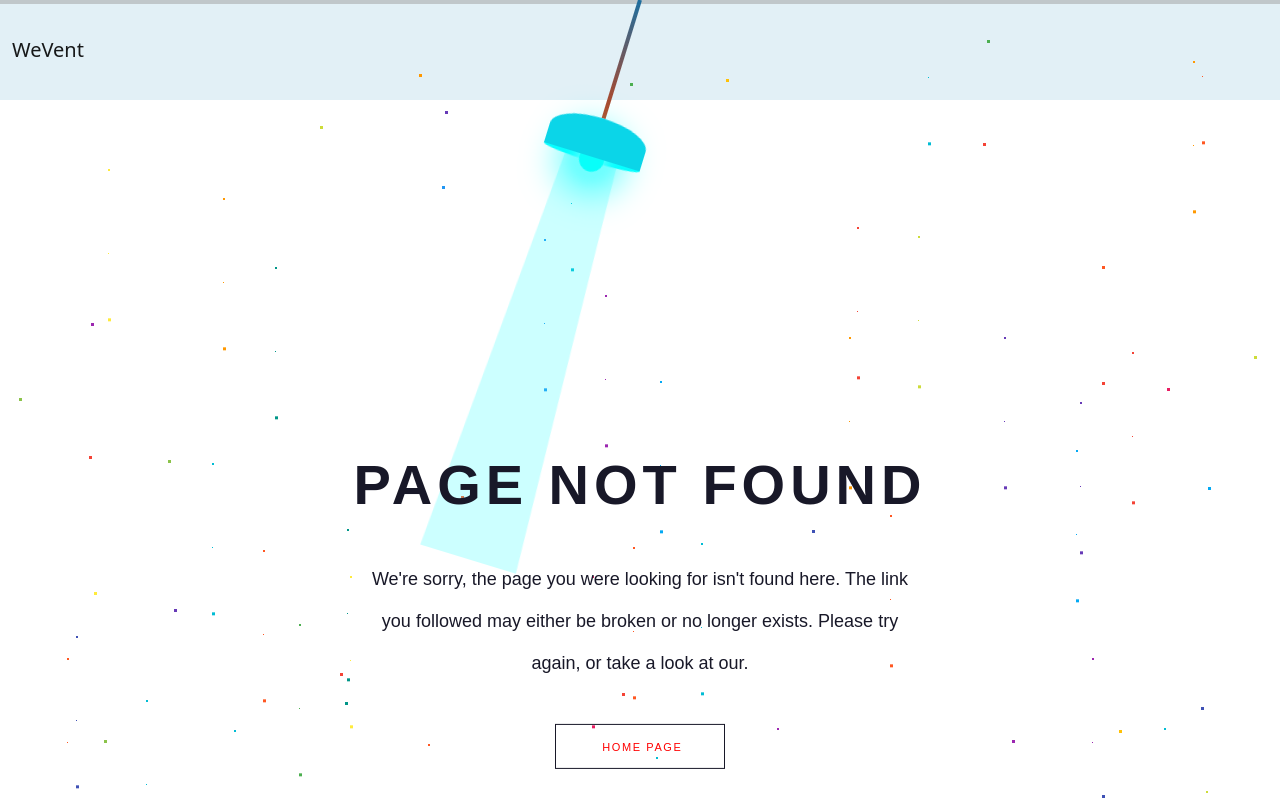
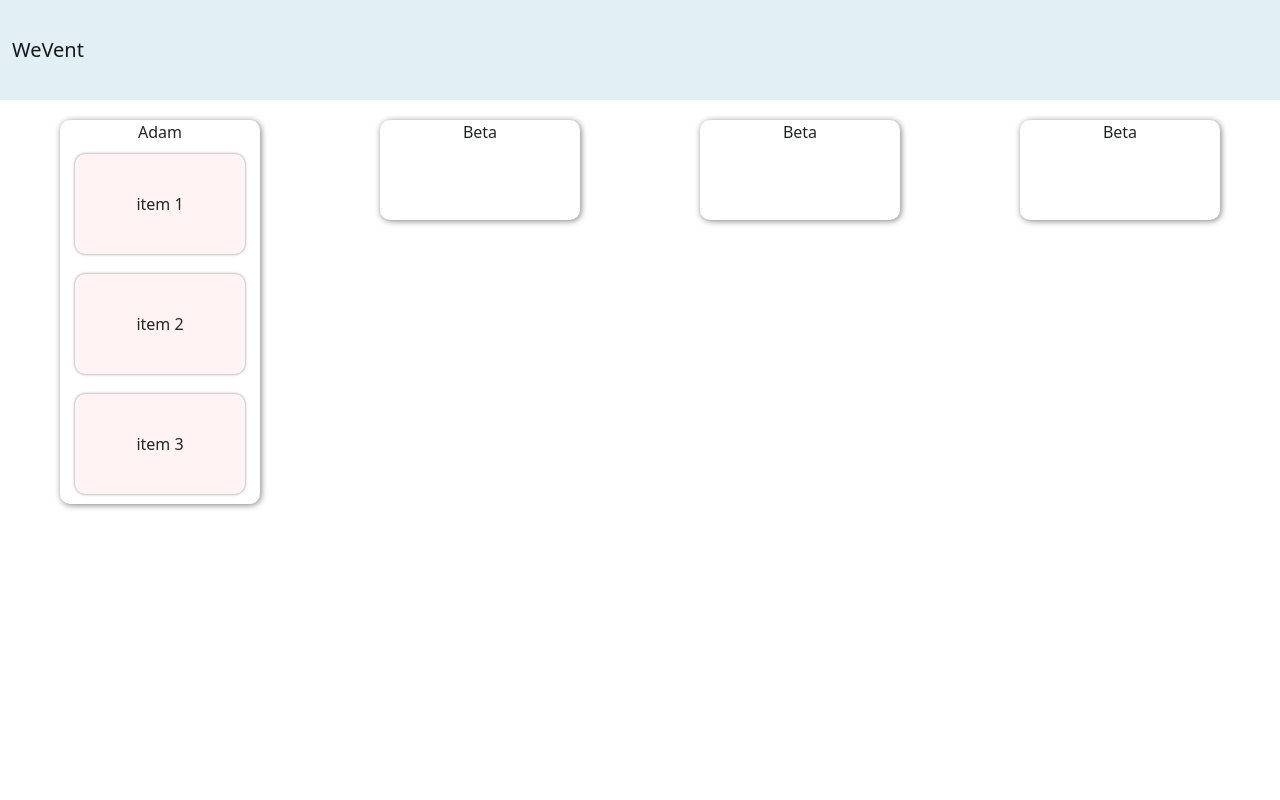
Before and after one commit to sopra-fs22-group-23/client, a React (Create React App) app: page /taskSession in a window 1280 px wide. Before the commit this address had no page. Shown: the top 800 px of the page. Built offline with nearby package versions, Linux system fonts and the light colour scheme; grey boxes are pictures that could not be loaded.

Commit message:
Grid with multiple drag and drop columns

```diff
--- a/src/components/routing/routers/MainRouter.js
+++ b/src/components/routing/routers/MainRouter.js
@@ -4,6 +4,7 @@ import NotFound from "../../views/NotFound";
 import Login from "../../views/Login";
 import User from "../../views/User";
 import Event from "../../views/Event";
+import TaskSession from "../../views/TaskSession";
 
 const MainRouter = () => {
   return (
@@ -14,6 +15,7 @@ const MainRouter = () => {
         <Route path="*" element={<NotFound />} />
         <Route path="/user" element={<User />} />
         <Route path="/event" element={<Event />} />
+        <Route path="/taskSession" element={<TaskSession />} />
       </Routes>
     </BrowserRouter>
   );
--- a/src/components/views/Event.js
+++ b/src/components/views/Event.js
@@ -1,12 +1,12 @@
 import React from "react";
 import Footer from "../ui/Footer";
 import EventOverview from "../ui/EventOverview";
-import pizza from "/Users/paolotyyko/Desktop/WeVent/client/src/components/pictures/pizza1.jpeg";
+// import pizza from "/Users/paolotyyko/Desktop/WeVent/client/src/components/pictures/pizza1.jpeg";
 
 const Event = () => {
   return (
     <dev>
-      <img classname="event-picture1" src={pizza} />
+      <img classname="event-picture1" />
       <EventOverview />
       <Footer />
     </dev>
--- a/src/components/views/TaskSession.js
+++ b/src/components/views/TaskSession.js
@@ -1,10 +1,50 @@
+import {Column, MovableItem} from "./TaskSession/Elements";
+import {DndProvider} from "react-dnd";
+import {HTML5Backend} from "react-dnd-html5-backend";
+import "./../../styles/taskSession/taskSession.scss"
+import {useState} from "react";
+
 const TaskSession = () =>{
 
+    // const [isF_col, setF_Col] = useState(true);
+    // const Item = <MovableItem setF_Col={setF_Col}/>
+
+    const [items, setItems] = useState([
+        {cardID: 1, name: "item 1", columnID: "col1"},
+        {cardID: 2, name: "item 2", columnID: "col1"},
+        {cardID: 3, name: "item 3", columnID: "col1"},
+        ]
+    )
+
+    //key is there unique property, each child should have it
+    const MovableItemsForColumn = (columnID) => {
+        return items
+            .filter((item)=>item.columnID === columnID)
+            .map((item)=> <MovableItem key={item.cardID} cardID={item.cardID} name={item.name} setItems={setItems} />)
+    }
+    console.log(MovableItemsForColumn("col1"));
+
     return (
-      <>
-        <TaskSession/>
+      <div className={"taskContainer"}>
+          <DndProvider backend={HTML5Backend}>
 
-      </>
+            <Column title="Adam" id="col1">
+                {MovableItemsForColumn("col1")}
+            </Column>
+
+              <Column title="Beta" id="col2">
+                  {MovableItemsForColumn("col2")}
+              </Column>
+
+              <Column title="Beta" id="col3">
+                  {MovableItemsForColumn("col3")}
+              </Column>
+
+              <Column title="Beta" id="col4">
+                  {MovableItemsForColumn("col4")}
+              </Column>
+          </DndProvider>
+      </div>
 
     );
 }
--- a/src/components/views/TaskSession/Elements.js
+++ b/src/components/views/TaskSession/Elements.js
@@ -1,18 +1,58 @@
+import {useDrag, useDrop} from "react-dnd";
 
 
-const MovableItem = () => {
+const MovableItem = ({cardID, name, setItems}) => {
+
+    const changeItemColumn = (currentItem, columnID)=>{
+        setItems((prevState) => {
+            return prevState.map(e =>{
+                console.log(e)
+                console.log(currentItem)
+                return {...e, columnID : e.cardID === currentItem.cardID ? columnID : e.columnID}
+                //when name is the same as of the element
+            })
+        })
+    }
+
+    const [{ isDragging }, drag] = useDrag({
+        item: { cardID: cardID},//important, this name must be uniwue
+        type: 'Card',
+        // collect: (monitor) => ({
+        //     isOver: monitor.isOver(),
+        //     canDrop: monitor.canDrop(),
+        // }),
+        end: (item, monitor) =>{
+            const dropResult = monitor.getDropResult();
+            // console.log(dropResult);
+            if(dropResult){
+                changeItemColumn(item, dropResult.id)
+            }
+        },
+
+    });
+
+    const opacity = isDragging ? 0.4 : 1;
+
     return (
-        <div className='movable-item'>
-            We will move this item
+        <div ref={drag} className='movable-item' style={{  opacity }}>
+            {name}
         </div>
     )
 }
 
-const Column = () => {
+const Column = ({children, title, id}) => {
+    const [, drop] = useDrop({
+        accept: 'Card',
+        drop: () => ({id: id}),
+    });
+
+
     return (
-        <div className='column first-column'>
-            Column 1
-            <MovableItem/>
+        <div className='column' ref={drop}>
+            <div>{title}</div>
+            {children}
         </div>
     )
 }
+
+export {Column, MovableItem}
--- /dev/null
+++ b/src/styles/taskSession/taskSession.scss
@@ -0,0 +1,37 @@
+.taskContainer {
+  display: flex;
+  flex-direction: row;
+  justify-content: space-around;
+
+  .column {
+    height: max-content;
+    min-height: 100px;
+    width: 200px;
+    margin: 20px;
+    border-radius: 10px;
+    box-shadow: 1px 1px 6px rgba(0,0,0,0.5);
+    display: flex;
+    justify-content: center;
+    flex-wrap: wrap;
+  }
+
+  .first-column {
+    background-color: #f5ffea;
+  }
+
+  .second-column {
+    background-color: #fffbf5;
+  }
+
+  .movable-item {
+    border-radius: 10px;
+    background-color: #fff3f3;
+    height: 100px;
+    width: 170px;
+    margin: 10px auto;
+    display: flex;
+    justify-content: center;
+    align-items: center;
+    box-shadow: 0 0 3px rgba(0,0,0,0.5);
+  }
+}
```
